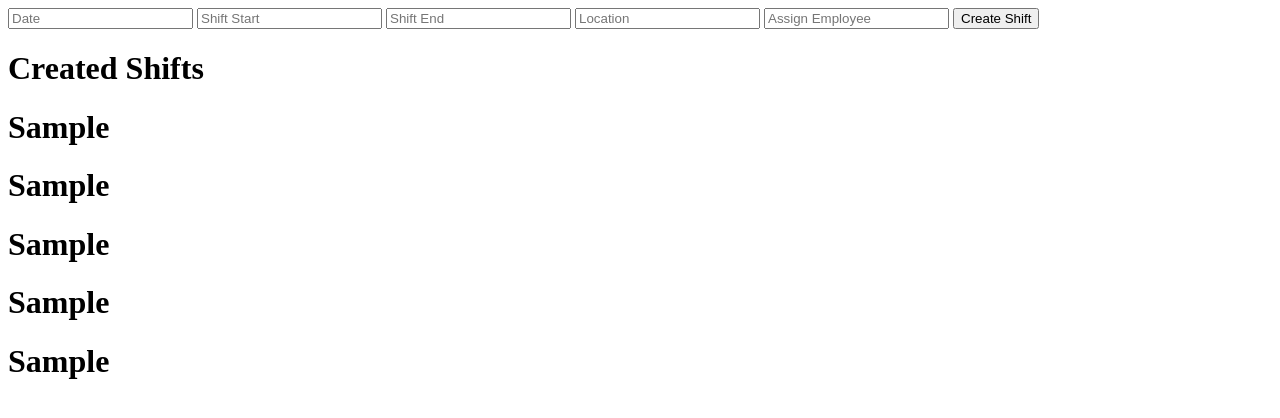
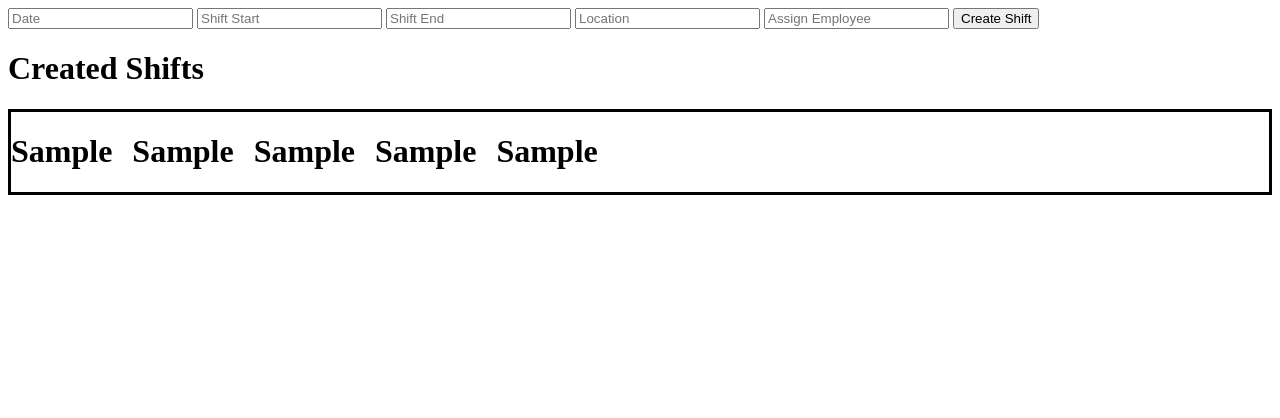
Before and after one commit to lilcguy/ShiftSense, a plain HTML site: page index.html in a window 1280 px wide. Both pictures are taken after typing "Sample", "Sample", "Sample", "Sample", "Sample" into the empty fields and a click on the button "Create Shift". Drawn offline with Linux system fonts and the light colour scheme.

Commit message:
added css classes to place shift information in a line instead of a column. gave border to shift container for visual clarity.

```diff
--- a/index.html
+++ b/index.html
@@ -4,7 +4,9 @@
     <meta charset="UTF-8">
     <meta http-equiv="X-UA-Compatible" content="IE=edge">
     <meta name="viewport" content="width=device-width, initial-scale=1.0">
-    <title>Shift Manager</title>
+    <link rel="stylesheet" href="style.css">
+    <title>ShiftSense</title>
+
 </head>
 <body>
     <div id="shift-maker">
@@ -21,7 +23,7 @@
 </div>
 
 <h1>Created Shifts</h1>
-    <div id="shifts">
+    <div class="shiftContainer" id="shifts">
 
 
 </div>
--- a/index.js
+++ b/index.js
@@ -49,18 +49,22 @@ var shift = { //redundant?
 function createShift() { //create shift function
         //console.log(dateInput.value, startInput.value, endInput.value, locationInput.value, employeeInput.value); //getting all information from inputs correctly.
 let shiftDiv = document.createElement("div");
+shiftDiv.className = "container";
 
 for (let i=0; i < forms.length; i++) { //collects data from forms, displays them, and adds them to the appropriate div(s)
 
     let userInput = document.createElement("h1");
+    let userInputDiv = document.createElement("div");
+        userInputDiv.className = "container";
         userInput.innerHTML = forms[i].value;
-            shiftDiv.appendChild(userInput);
-            //shiftContainer.appendChild(shiftDiv);
+            userInputDiv.appendChild(userInput);
+            shiftDiv.appendChild(userInputDiv);
+
     };
 
 shiftContainer.appendChild(shiftDiv);
 
-    for (let i=0; i < forms.length; i++) { // clears input forms
+for (let i=0; i < forms.length; i++) { // clears input forms
         forms[i].value = "";
     };
 
--- /dev/null
+++ b/style.css
@@ -0,0 +1,10 @@
+.container {
+    display: flex;
+
+
+    margin-right: 20px;
+}
+
+.shiftContainer {
+    border-style: solid;
+}
```
